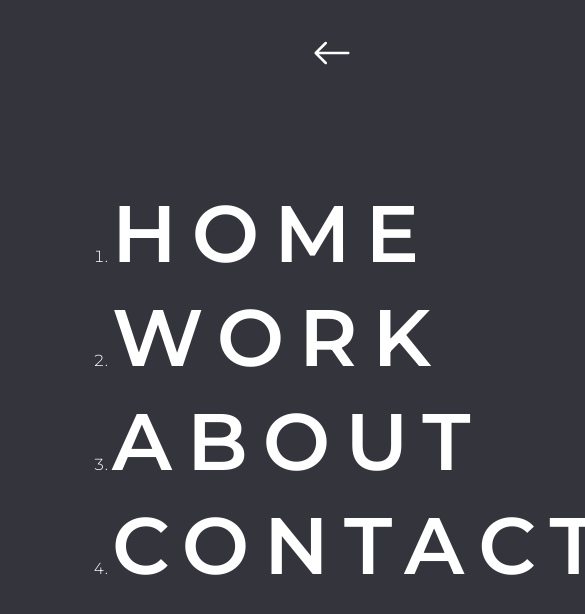
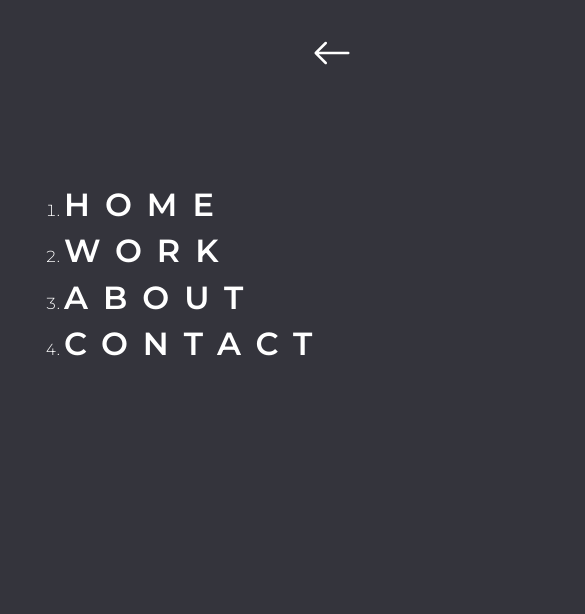
Before and after one commit to Kunal6688/kunal_portfolio, a plain HTML site: page menu.html in a window 390 px wide. Shown: the top 614 px of the page, 585 px wide, since content can reach past the window. Drawn offline with nearby package versions, Linux system fonts and the light colour scheme.

Commit message:
Update media.css

```diff
--- a/media.css
+++ b/media.css
@@ -134,3 +134,21 @@
 
 
 }
+
+
+
+/* ---------------------------------------MENU----------------------------------------- */
+
+@media (max-width:700px){
+  .menu-items h1{
+    font-size: 2rem;
+
+  }
+
+  .menu-items ol{
+    margin-top: 7rem;
+    margin-left: 2rem;
+    width: 20rem;
+    height: 20rem;
+}
+}
```
